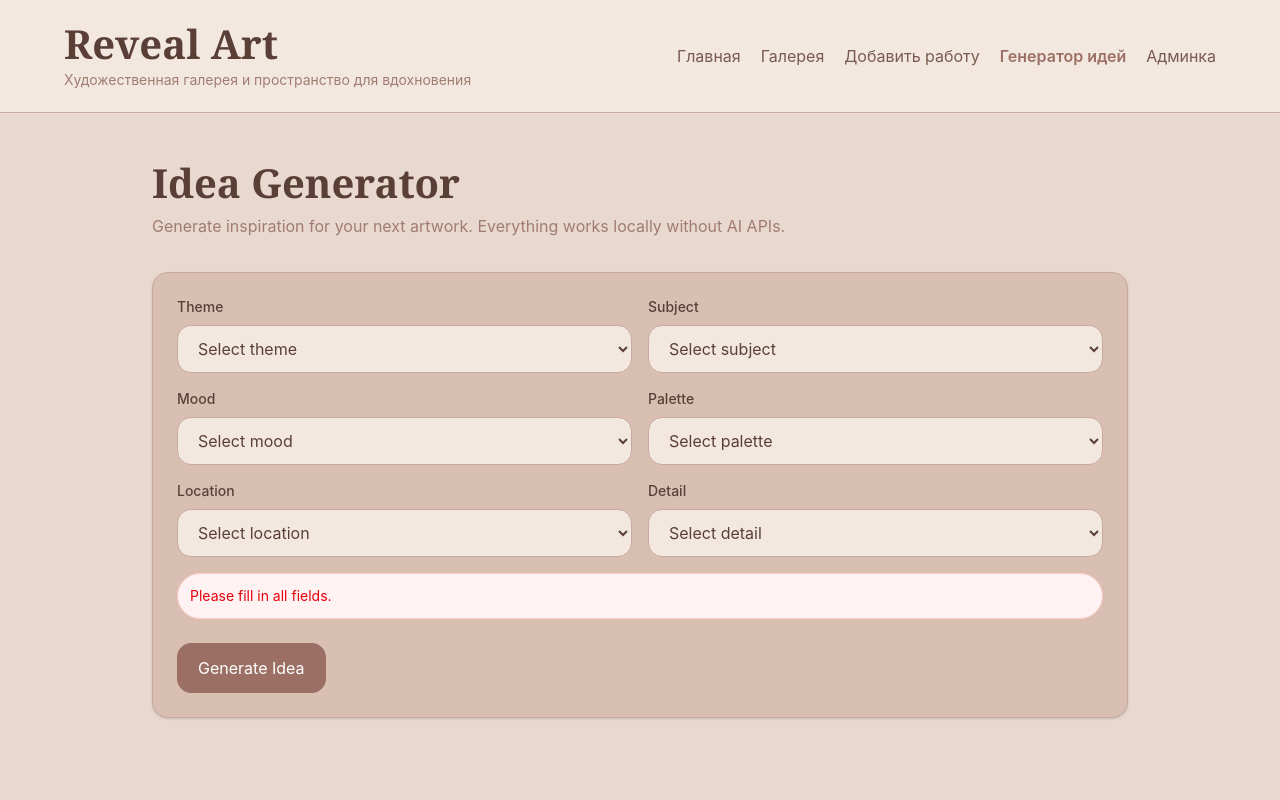
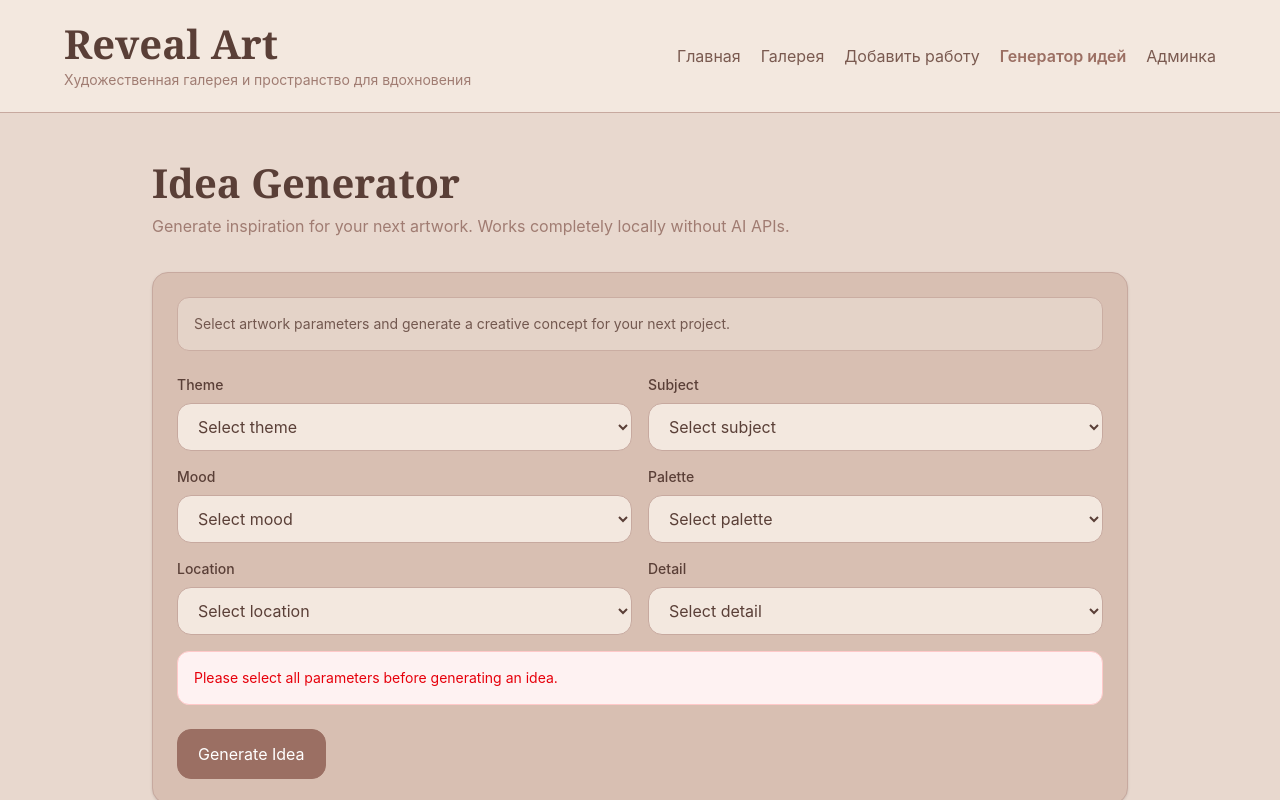
Before and after one commit to FFORqnvr/Reveal-Art, a React (Vite) app: page /ideas in a window 1280 px wide. Both pictures are taken after a click on the button "Generate Idea". Shown: the top 800 px of the page. Built offline with nearby package versions, Linux system fonts and the light colour scheme.

Commit message:
Add local idea generator

```diff
--- a/src/pages/IdeasPage.tsx
+++ b/src/pages/IdeasPage.tsx
@@ -74,15 +74,8 @@ export default function IdeasPage() {
   const [error, setError] = useState("");
 
   const generateIdea = () => {
-    if (
-      !theme ||
-      !subject ||
-      !mood ||
-      !palette ||
-      !location ||
-      !detail
-    ) {
-      setError("Please fill in all fields.");
+    if (!theme || !subject || !mood || !palette || !location || !detail) {
+      setError("Please select all parameters before generating an idea.");
       setIdea("");
       return;
     }
@@ -107,22 +100,24 @@ export default function IdeasPage() {
     <div className="max-w-5xl mx-auto px-4 sm:px-6 py-10">
       <PageTitle
         title="Idea Generator"
-        subtitle="Generate inspiration for your next artwork. Everything works locally without AI APIs."
+        subtitle="Generate inspiration for your next artwork. Works completely locally without AI APIs."
       />
 
       <div className="mt-6 rounded-2xl border border-[var(--color-border)] bg-[var(--color-surface)] p-6 shadow-sm">
+        <div className="mb-6 rounded-xl border border-[var(--color-border)] bg-[var(--color-background)] p-4 text-sm opacity-80">
+          Select artwork parameters and generate a creative concept for your next project.
+        </div>
+
         <div className="grid gap-4 md:grid-cols-2">
           <div>
             <label className="mb-2 block text-sm font-medium">
               Theme
             </label>
-
             <Select
               value={theme}
               onChange={(e) => setTheme(e.target.value)}
             >
               <option value="">Select theme</option>
-
               {themes.map((item) => (
                 <option key={item} value={item}>
                   {item}
@@ -135,13 +130,11 @@ export default function IdeasPage() {
             <label className="mb-2 block text-sm font-medium">
               Subject
             </label>
-
             <Select
               value={subject}
               onChange={(e) => setSubject(e.target.value)}
             >
               <option value="">Select subject</option>
-
               {subjects.map((item) => (
                 <option key={item} value={item}>
                   {item}
@@ -154,13 +147,11 @@ export default function IdeasPage() {
             <label className="mb-2 block text-sm font-medium">
               Mood
             </label>
-
             <Select
               value={mood}
               onChange={(e) => setMood(e.target.value)}
             >
               <option value="">Select mood</option>
-
               {moods.map((item) => (
                 <option key={item} value={item}>
                   {item}
@@ -173,13 +164,11 @@ export default function IdeasPage() {
             <label className="mb-2 block text-sm font-medium">
               Palette
             </label>
-
             <Select
               value={palette}
               onChange={(e) => setPalette(e.target.value)}
             >
               <option value="">Select palette</option>
-
               {palettes.map((item) => (
                 <option key={item} value={item}>
                   {item}
@@ -192,13 +181,11 @@ export default function IdeasPage() {
             <label className="mb-2 block text-sm font-medium">
               Location
             </label>
-
             <Select
               value={location}
               onChange={(e) => setLocation(e.target.value)}
             >
               <option value="">Select location</option>
-
               {locations.map((item) => (
                 <option key={item} value={item}>
                   {item}
@@ -211,13 +198,11 @@ export default function IdeasPage() {
             <label className="mb-2 block text-sm font-medium">
               Detail
             </label>
-
             <Select
               value={detail}
               onChange={(e) => setDetail(e.target.value)}
             >
               <option value="">Select detail</option>
-
               {details.map((item) => (
                 <option key={item} value={item}>
                   {item}
@@ -228,7 +213,7 @@ export default function IdeasPage() {
         </div>
 
         {error && (
-          <div className="mt-4 rounded-lg border border-red-200 bg-red-50 p-3 text-sm text-red-600">
+          <div className="mt-4 rounded-xl border border-red-200 bg-red-50 p-4 text-sm text-red-600">
             {error}
           </div>
         )}
@@ -240,12 +225,12 @@ export default function IdeasPage() {
         </div>
 
         {idea && (
-          <div className="mt-6 rounded-2xl border border-[var(--color-border)] bg-[var(--color-surface)] p-6 shadow-sm">
-            <h3 className="text-lg font-semibold">
+          <div className="mt-8 rounded-2xl border border-[var(--color-border)] bg-[var(--color-background)] p-6 shadow-sm">
+            <h3 className="text-xl font-semibold">
               Generated Idea
             </h3>
 
-            <p className="mt-4 text-sm leading-7">
+            <p className="mt-4 leading-7">
               {idea}
             </p>
 
@@ -256,27 +241,27 @@ export default function IdeasPage() {
 
               <div className="flex flex-wrap gap-2">
                 <span className="rounded-full border px-3 py-1 text-sm">
-                  Theme: {theme}
+                  {theme}
                 </span>
 
                 <span className="rounded-full border px-3 py-1 text-sm">
-                  Subject: {subject}
+                  {subject}
                 </span>
 
                 <span className="rounded-full border px-3 py-1 text-sm">
-                  Mood: {mood}
+                  {mood}
                 </span>
 
                 <span className="rounded-full border px-3 py-1 text-sm">
-                  Palette: {palette}
+                  {palette}
                 </span>
 
                 <span className="rounded-full border px-3 py-1 text-sm">
-                  Location: {location}
+                  {location}
                 </span>
 
                 <span className="rounded-full border px-3 py-1 text-sm">
-                  Detail: {detail}
+                  {detail}
                 </span>
               </div>
             </div>
```
